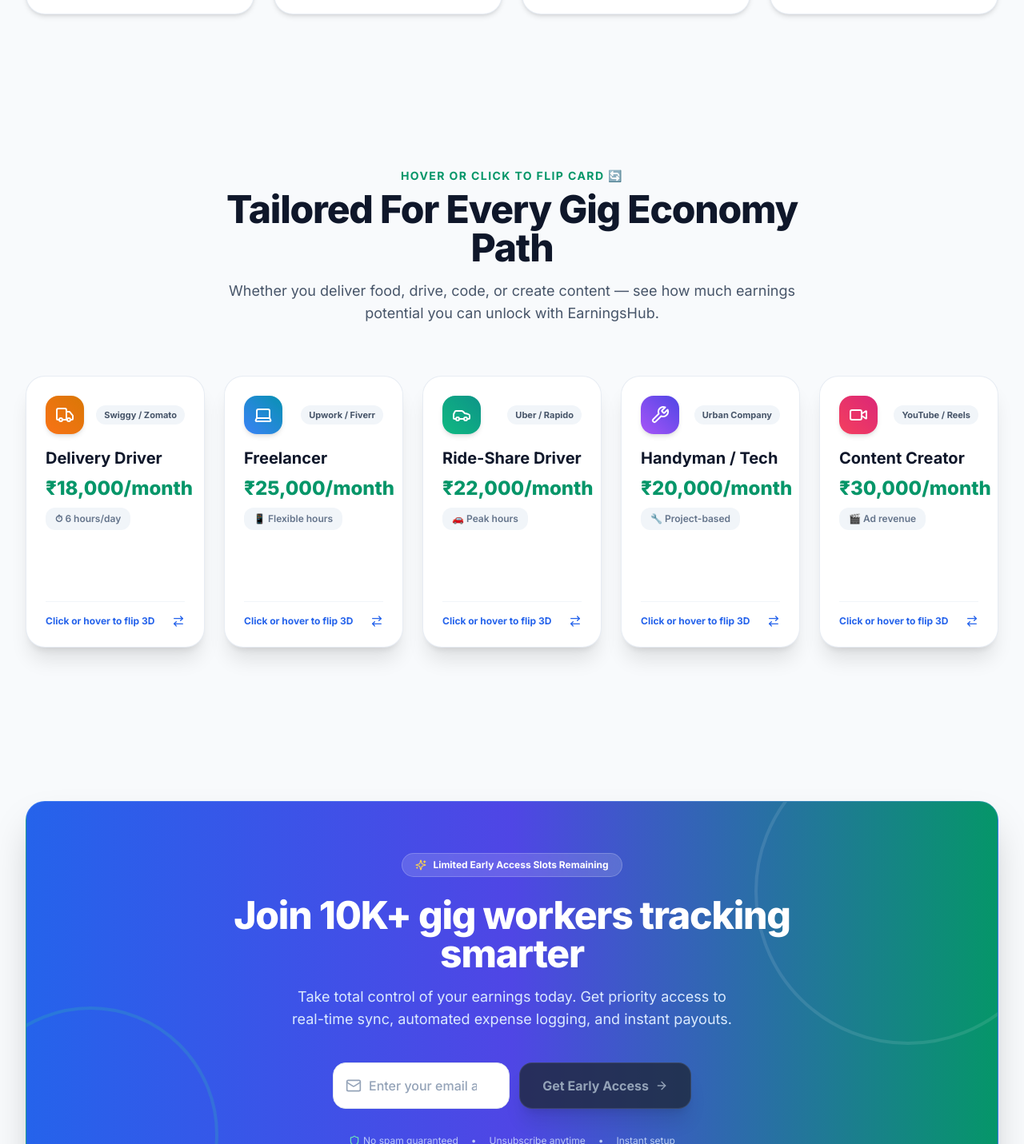
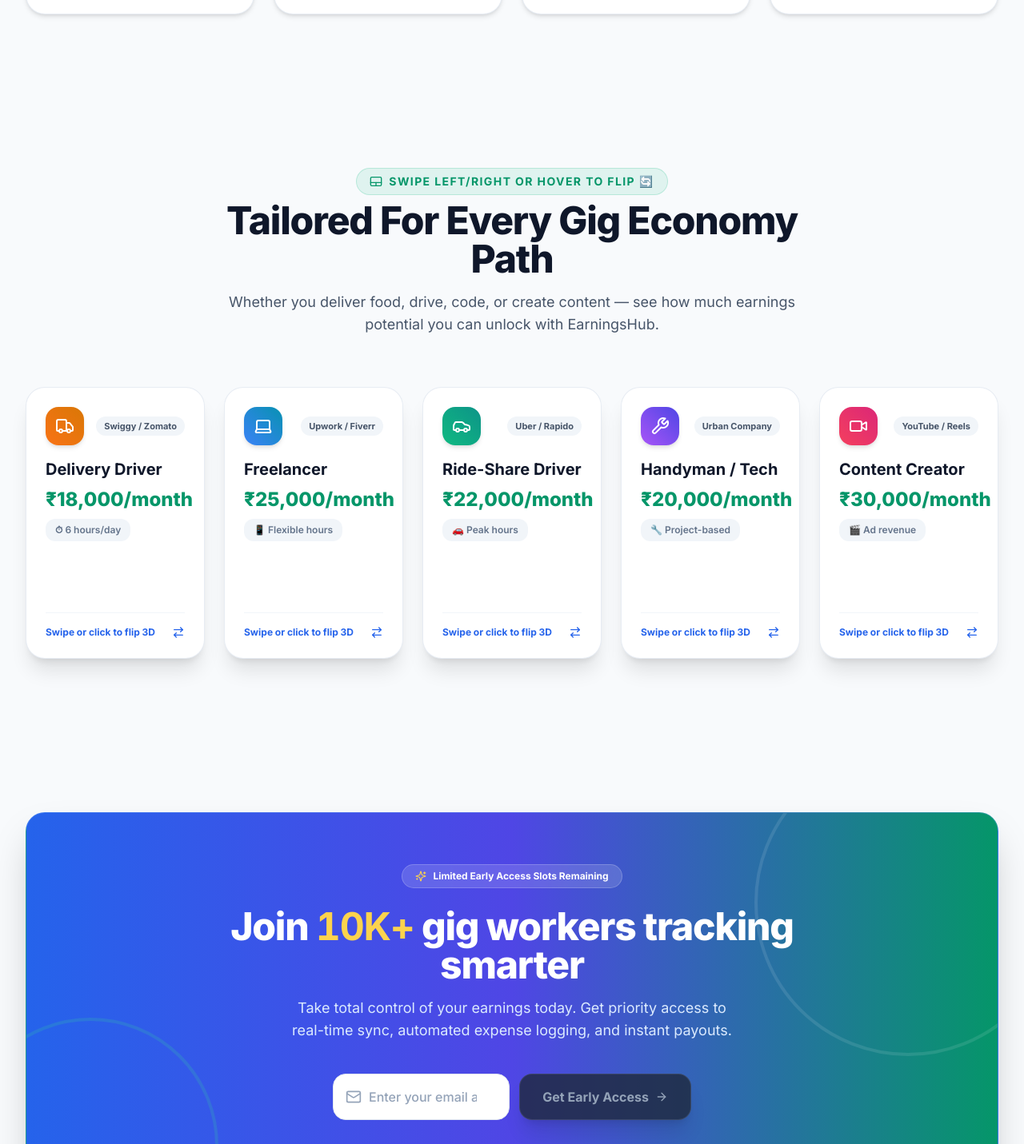
Before and after one commit to AnuradhaKashaudhan/Acdyon-Assignment, a Next.js app: page / in a window 1280 px wide. Shown: the part 3140-4571 px from the top of the page at 80% size. Built offline with nearby package versions, Linux system fonts and the light colour scheme.

Commit message:
Add scroll-triggered animated counters and mobile swipe gesture flip cards

```diff
--- /dev/null
+++ b/src/components/AnimatedCounter.tsx
@@ -0,0 +1,39 @@
+'use client';
+
+import React, { useRef } from 'react';
+import { useCounterAnimation } from '@/hooks/useCounterAnimation';
+
+interface AnimatedCounterProps {
+  end: number;
+  duration?: number;
+  format?: 'number' | 'k';
+  className?: string;
+}
+
+/**
+ * Renders an inline scroll-triggered animated number counter.
+ * Blends naturally into headers with high-contrast accent text styling.
+ */
+export default function AnimatedCounter({
+  end,
+  duration = 2,
+  format = 'k',
+  className = '',
+}: AnimatedCounterProps) {
+  const containerRef = useRef<HTMLSpanElement>(null);
+  const countText = useCounterAnimation(containerRef, {
+    start: 0,
+    end,
+    duration,
+    format,
+  });
+
+  return (
+    <span
+      ref={containerRef}
+      className={`tabular-nums font-bold text-amber-300 dark:text-emerald-400 ${className}`}
+    >
+      {countText}
+    </span>
+  );
+}
--- a/src/components/CTASection.tsx
+++ b/src/components/CTASection.tsx
@@ -3,6 +3,7 @@
 import React, { useState } from 'react';
 import { motion, AnimatePresence } from 'framer-motion';
 import { Check, Mail, Sparkles, ArrowRight, Shield, X, AlertCircle } from 'lucide-react';
+import AnimatedCounter from '@/components/AnimatedCounter';
 
 const EMAIL_REGEX = /^[^\s@]+@[^\s@]+\.[^\s@]+$/;
 
@@ -41,7 +42,6 @@ export default function CTASection() {
 
   return (
     <section id="cta" aria-label="Join Waitlist Section" className="py-24 px-4 sm:px-6 lg:px-8 max-w-7xl mx-auto relative overflow-hidden">
-      {/* Dynamic Screen Reader Live Region for Toast Alerts */}
       <div aria-live="polite" aria-atomic="true" className="sr-only">
         {toast?.message}
       </div>
@@ -86,7 +86,7 @@ export default function CTASection() {
           </div>
 
           <h2 className="text-3xl sm:text-5xl font-extrabold tracking-tight mb-4 leading-tight">
-            Join 10K+ gig workers tracking smarter
+            Join <AnimatedCounter end={10000} format="k" duration={2} /> gig workers tracking smarter
           </h2>
 
           <p className="text-blue-100 text-base sm:text-lg mb-10 max-w-xl mx-auto font-normal">
@@ -95,7 +95,6 @@ export default function CTASection() {
 
           <form onSubmit={handleSubmit} className="max-w-md mx-auto relative">
             <div className="flex flex-col sm:flex-row items-center gap-3">
-              {/* Accessible Form Input linked via htmlFor and aria-invalid */}
               <div className="relative w-full text-left">
                 <label htmlFor="cta-email-input" className="sr-only">
                   Email Address
@@ -133,7 +132,6 @@ export default function CTASection() {
                 )}
               </div>
 
-              {/* Accessible Action Button */}
               <motion.button
                 type="submit"
                 disabled={!isValidEmail || status !== 'idle'}
--- a/src/components/EarningScenarios.tsx
+++ b/src/components/EarningScenarios.tsx
@@ -2,7 +2,7 @@
 
 import React, { useState } from 'react';
 import { motion } from 'framer-motion';
-import { Truck, Laptop, Car, Wrench, Video, ArrowRightLeft, Sparkles, CheckCircle2 } from 'lucide-react';
+import { Truck, Laptop, Car, Wrench, Video, ArrowRightLeft, Sparkles, CheckCircle2, Touchpad } from 'lucide-react';
 
 export default function EarningScenarios() {
   const [flippedCards, setFlippedCards] = useState<Record<number, boolean>>({});
@@ -26,6 +26,23 @@ export default function EarningScenarios() {
       ...prev,
       [index]: false,
     }));
+  };
+
+  // Distance-based Swipe Gesture Handler (>50px threshold)
+  const handleDragEnd = (index: number, offsetX: number) => {
+    if (offsetX < -50) {
+      // Swipe Left -> Flip to Back
+      setFlippedCards((prev) => ({ ...prev, [index]: true }));
+      if (typeof window !== 'undefined' && 'vibrate' in navigator) {
+        navigator.vibrate(30);
+      }
+    } else if (offsetX > 50) {
+      // Swipe Right -> Flip to Front
+      setFlippedCards((prev) => ({ ...prev, [index]: false }));
+      if (typeof window !== 'undefined' && 'vibrate' in navigator) {
+        navigator.vibrate(30);
+      }
+    }
   };
 
   const scenarios = [
@@ -104,15 +121,17 @@ export default function EarningScenarios() {
   return (
     <section id="scenarios" aria-label="Earning Scenarios by Role" className="py-24 px-4 sm:px-6 lg:px-8 max-w-7xl mx-auto">
       <div className="text-center max-w-3xl mx-auto mb-16">
-        <motion.span
+        <motion.div
           initial={{ opacity: 0, y: 20 }}
           whileInView={{ opacity: 1, y: 0 }}
           viewport={{ once: true }}
           transition={{ duration: 0.5 }}
-          className="text-xs sm:text-sm font-bold uppercase tracking-widest text-emerald-600 dark:text-emerald-400 mb-2 block"
+          className="inline-flex items-center gap-2 px-4 py-1.5 rounded-full text-xs sm:text-sm font-bold uppercase tracking-widest text-emerald-600 dark:text-emerald-400 mb-2 border border-emerald-500/20 bg-emerald-500/10"
         >
-          Hover or Click To Flip Card 🔄
-        </motion.span>
+          <Touchpad className="w-4 h-4" aria-hidden="true" />
+          Swipe Left/Right or Hover To Flip 🔄
+        </motion.div>
+
         <motion.h2
           initial={{ opacity: 0, y: 20 }}
           whileInView={{ opacity: 1, y: 0 }}
@@ -122,6 +141,7 @@ export default function EarningScenarios() {
         >
           Tailored For Every Gig Economy Path
         </motion.h2>
+
         <motion.p
           initial={{ opacity: 0, y: 20 }}
           whileInView={{ opacity: 1, y: 0 }}
@@ -144,19 +164,28 @@ export default function EarningScenarios() {
               whileInView={{ opacity: 1, scale: 1 }}
               viewport={{ once: true, amount: 0.2 }}
               transition={{ duration: 0.6, delay: i * 0.1, ease: 'easeOut' }}
-              className="h-[340px] w-full relative cursor-pointer select-none"
+              className="h-[340px] w-full relative cursor-pointer select-none touch-pan-y"
               onClick={() => toggleFlip(i)}
               onMouseEnter={() => handleMouseEnter(i)}
               onMouseLeave={() => handleMouseLeave(i)}
               tabIndex={0}
               role="button"
-              aria-label={`${item.role} details card. Click or hover to flip.`}
+              aria-label={`${item.role} details card. Swipe left or click to flip.`}
               onKeyDown={(e) => {
                 if (e.key === 'Enter' || e.key === ' ') {
                   e.preventDefault();
                   toggleFlip(i);
                 }
               }}
+            >
+              {/* Touch & Drag Swipe Gesture Container */}
+              <motion.div
+                drag="x"
+                dragConstraints={{ left: 0, right: 0 }}
+                dragElastic={0.15}
+                whileDrag={{ scale: 0.98, opacity: 0.9 }}
+                onDragEnd={(_, info) => handleDragEnd(i, info.offset.x)}
+                className="w-full h-full relative"
               >
                 {/* FRONT SIDE */}
                 <motion.div
@@ -192,7 +221,7 @@ export default function EarningScenarios() {
                   </div>
 
                   <div className="pt-4 border-t border-slate-100 dark:border-slate-800 flex items-center justify-between text-xs font-bold text-blue-600 dark:text-blue-400">
-                  <span>Click or hover to flip 3D</span>
+                    <span>Swipe or click to flip 3D</span>
                     <ArrowRightLeft className="w-4 h-4" aria-hidden="true" />
                   </div>
                 </motion.div>
@@ -234,6 +263,7 @@ export default function EarningScenarios() {
                   </div>
                 </motion.div>
               </motion.div>
+            </motion.div>
           );
         })}
       </div>
--- /dev/null
+++ b/src/hooks/useCounterAnimation.ts
@@ -0,0 +1,48 @@
+'use client';
+
+import { useState, useEffect, RefObject } from 'react';
+import { useInView, animate } from 'framer-motion';
+
+interface UseCounterOptions {
+  start?: number;
+  end: number;
+  duration?: number;
+  format?: 'number' | 'k';
+}
+
+/**
+ * Reusable custom hook for scroll-triggered counter animations using Framer Motion animate.
+ * Triggers only once when the targetRef enters the viewport.
+ */
+export function useCounterAnimation(
+  targetRef: RefObject<HTMLElement | null>,
+  { start = 0, end, duration = 2, format = 'k' }: UseCounterOptions
+) {
+  const [displayValue, setDisplayValue] = useState<string>('0');
+  const isInView = useInView(targetRef, { once: true, margin: '-50px' });
+
+  useEffect(() => {
+    if (isInView) {
+      const controls = animate(start, end, {
+        duration,
+        ease: 'easeOut',
+        onUpdate(value) {
+          const current = Math.floor(value);
+          if (format === 'k') {
+            if (current >= 1000) {
+              const formattedK = Math.floor(current / 1000);
+              setDisplayValue(`${formattedK}K+`);
+            } else {
+              setDisplayValue(`${current}`);
+            }
+          } else {
+            setDisplayValue(current.toLocaleString('en-IN'));
+          }
+        },
+      });
+      return () => controls.stop();
+    }
+  }, [isInView, start, end, duration, format]);
+
+  return displayValue;
+}
```
Lines whose indentation alone changed are shown as unchanged.
